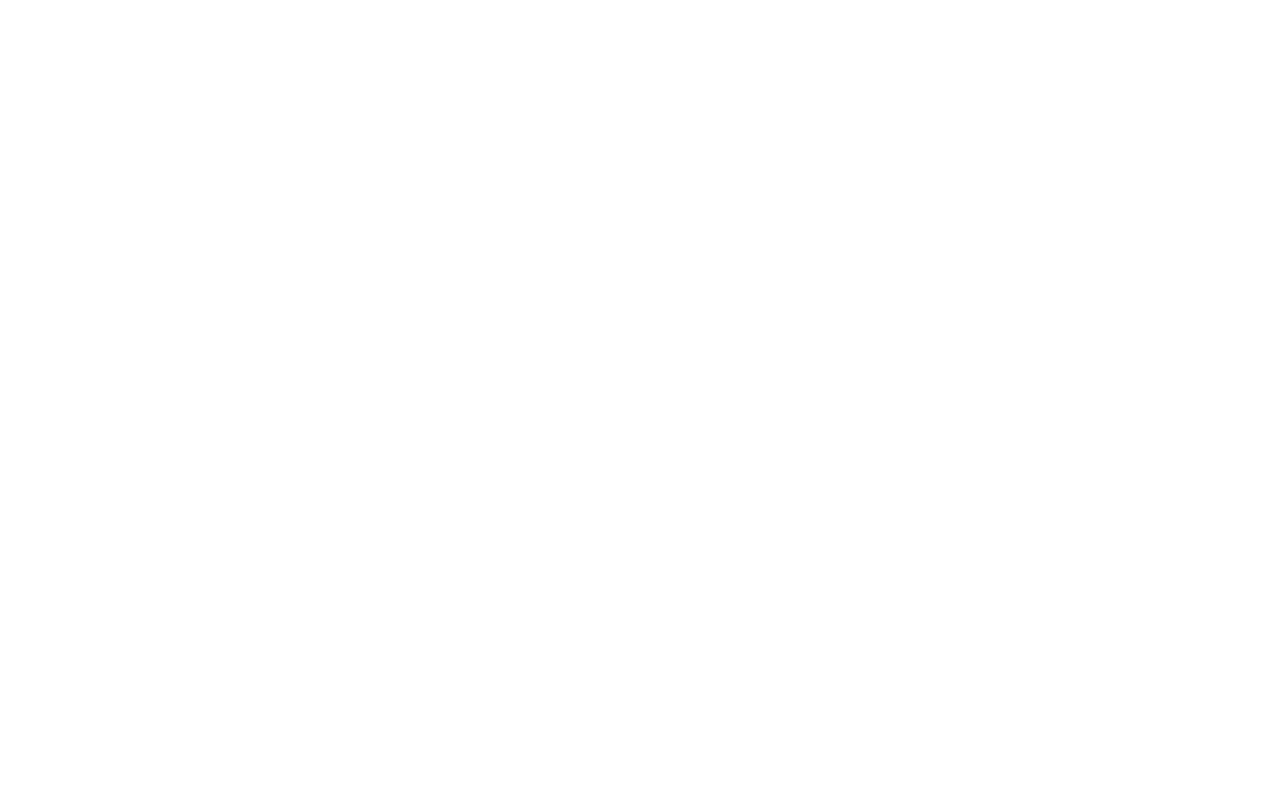
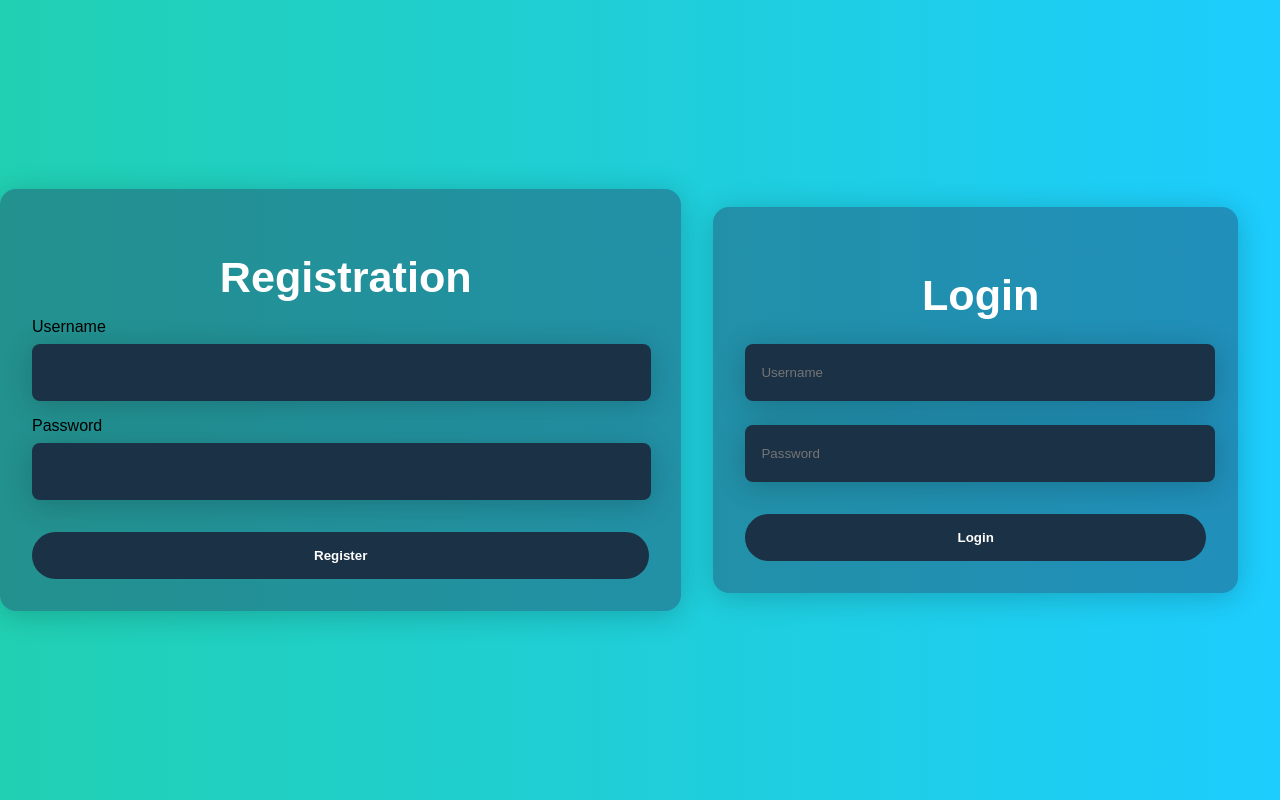
Before and after one commit to AyomideOladele/EasyCoinGrp63, a React (Vite) app in the folder client/: page /login in a window 1280 px wide. Before the commit this address had no page. Built offline with nearby package versions, Linux system fonts and the light colour scheme.

Commit message:
Added login page

```diff
--- a/client/src/App.jsx
+++ b/client/src/App.jsx
@@ -2,6 +2,7 @@
 import { BrowserRouter as Router, Routes, Route } from 'react-router-dom';
 import Welcome from "./components/Welcome";
 import Market from "./components/Market";
+import Login from "./components/login";
 
 // Define the main App functional component
 const App = () => (
@@ -13,6 +14,8 @@
       <Route path="/" element={[<Welcome />]} />
       {/* Define the market route with a Market component as the corresponding page */}
       <Route path="/market" element={<Market />} />
+
+      <Route path="/login" element={<Login />} />
     </Routes>
   </Router>
 );
--- /dev/null
+++ b/client/src/components/login.jsx
@@ -0,0 +1,74 @@
+import React, { useState } from "react";
+import Axios from 'axios';
+import { useNavigate } from "react-router-dom";
+import App from "../App";
+import "./style/login.css"
+
+
+function Login(){
+
+const [userNameRegistration, setUsernameRegistration] = useState('');
+const [passwordRegistration, setPasswordRegistration] = useState('');
+
+const [userName, setUsername] = useState('');
+const [password, setPassword] = useState('');
+
+const [loginStatus, setLoginStatus] = useState('');
+
+let navigate = useNavigate();
+
+const register = () => {
+  Axios.post('http://localhost:3002/register', {
+    username: userNameRegistration,
+     password: passwordRegistration,
+    }).then((response) => {
+       console.log(response);
+    });
+}
+
+const login = () => {
+  Axios.post('http://localhost:3002/login', {
+    username: userName,
+     password: password,
+    }).then((response) => {
+      if (response.data.message){
+        setLoginStatus(response.data.message)
+      } else{
+        navigate('../home');
+      }
+    });
+}
+
+  return(
+    <div className="loginPage">
+        <div className="registration">
+            <h1 className="registration-label">Registration</h1>
+            <label> Username</label>
+            <input type="text" onChange={(e)=>
+               {setUsernameRegistration(e.target.value)}}></input>
+            <label> Password</label>
+            <input type="password" onChange={(e)=>
+              {setPasswordRegistration(e.target.value)}}></input>
+            <button onClick={register}>Register</button>
+        </div>
+        <div className="login">
+            <h1 className="login-label">Login</h1>
+            <input type="text" placeholder="Username"
+            onChange={(e) => {
+              setUsername(e.target.value);
+            }}/>
+            <input type="password" placeholder="Password"
+            onChange={(e) => {
+              setPassword(e.target.value);
+            }}
+            />
+            <button onClick={login}>Login</button>
+        </div>
+
+        <h1>{loginStatus}</h1>
+    </div>
+  )
+  };
+
+
+export default Login;
--- /dev/null
+++ b/client/src/components/style/login.css
@@ -0,0 +1,53 @@
+.loginPage {
+  display: flex;
+  justify-content: center;
+  align-items: center;
+  height: 100vh;
+  box-sizing: border-box;
+  font-family: Arial;
+  background-image: linear-gradient(to right, #21D0B2, #1DCDFE);
+}
+
+.registration,
+.login {
+  padding: 2rem;
+  background-color: rgb(39, 51, 89, 0.4);
+  box-shadow: 0 4px 30px rgba(0, 0, 0, 0.2);
+  border: 0px solid rgba(0, 0, 0, 0.3);
+  border-radius: 1rem;
+  margin-right: 2rem;
+}
+
+.registration-label,
+.login-label {
+  font-weight: bolder;
+  color: white;
+  text-align: center;
+  margin-top: 2rem;
+  margin-bottom: 1rem;
+}
+
+.registration input,
+.login input {
+  width: 95%;
+  padding: 1rem;
+  margin-bottom: 1rem;
+  border: none;
+  border-radius: 0.5rem;
+  background-color: #1B3145;
+  box-shadow: 0 4px 30px rgba(0, 0, 0, 0.2);
+}
+
+.registration button,
+.login button {
+  width: 100%;
+  padding: 1rem;
+  margin-top: 1rem;
+  border: 5rem;
+  border-radius: 8rem;
+  background-color: #1B3145;
+  color: #fff;
+  font-weight: bold;
+  cursor: pointer;
+  transition: background-color 0.3s ease;
+}
--- a/client/src/components/style/welcome.css
+++ b/client/src/components/style/welcome.css
@@ -112,9 +112,10 @@
   border: 1px;
 }
 
-.wallet-label{
+.wallet-label {
   color: white;
 }
+
 .quickSend-label{
   font-family: Arial;
   font-size: 25px;
@@ -132,7 +133,6 @@
   background: rgb(39, 51, 89, 0.4);
   border-radius: 16px;
   box-shadow: 0 4px 30px rgba(0, 0, 0, 0.2);
-  backdrop-filter: blur(5px);
   border: 1px solid rgba(0, 0, 0, 0.3);
   text-align: center;
 }
```
